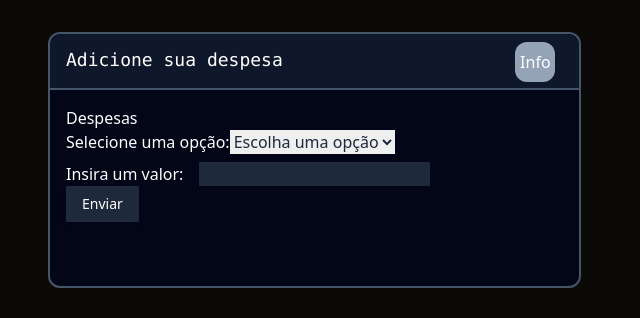
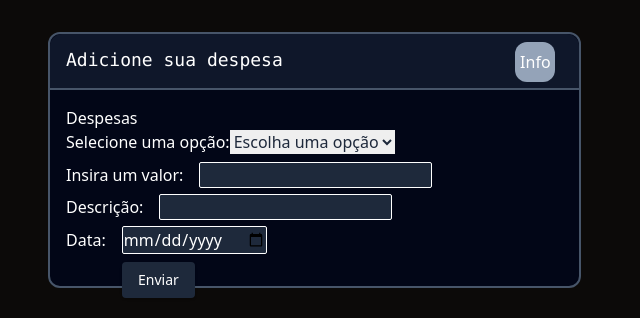
Before and after one commit to LippeOli/Carteira-Virtual, a React (Vite) app in the folder frontend/: page / in a window 1280 px wide. Shown: the top 318 px of the page, without its empty margins (0-640 px from the left). Built offline with nearby package versions, Linux system fonts and the light colour scheme; no server answers.

Commit message:
update: atributs despesas n list

```diff
--- a/frontend/src/components/Despesas/criarDesp.tsx
+++ b/frontend/src/components/Despesas/criarDesp.tsx
@@ -8,31 +8,34 @@ interface CriarDespProps {
 function CriarDesp({ onSubmitSuccess }: CriarDespProps) {
   const [selection, setSelection] = useState<string>('');
   const [value, setValue] = useState<string>('');
+  const [descricao, setDescricao] = useState<string>(''); // Novo campo
+  const [data, setData] = useState<string>(''); // Novo campo
 
   const handleSubmit = async (e: React.FormEvent) => {
     e.preventDefault();
 
-    // Criar objeto da Despesa
-    const data = {
+    // Criar objeto da Despesa com os novos atributos
+    const dataToSend = {
       tipo: selection,
       valor: parseFloat(value),
+      descricao: descricao,
+      data: new Date(data).toISOString(), // Convertendo para formato ISO
     };
 
     try {
-      // Faz o Request da API dentro da função handleSubmit
+      // Faz o Request da API
       const response = await fetch('http://localhost:3333/despesas', {
         method: 'POST',
         headers: {
           'Content-Type': 'application/json',
         },
-        body: JSON.stringify(data),
+        body: JSON.stringify(dataToSend),
       });
 
       if (response.ok) {
         const result = await response.json();
         console.log('Sucesso:', result);
 
-        // Chamar a função para recarregar o gráfico se ela existir
         if (onSubmitSuccess) {
           onSubmitSuccess();
         }
@@ -45,11 +48,12 @@ function CriarDesp({ onSubmitSuccess }: CriarDespProps) {
       alert('Erro na conexão com a API');
     }
 
-    // Após a resposta ser tratada, redefina os valores dos inputs
+    // Resetando os valores dos inputs após envio
     setSelection('');
     setValue('');
+    setDescricao('');
+    setData('');
   };
-
 
   return (
     <div>
@@ -72,13 +76,33 @@ function CriarDesp({ onSubmitSuccess }: CriarDespProps) {
             type="text"
             value={value}
             onChange={(e) => setValue(e.target.value)}
-            className='bg-slate-800 ml-4 rounded-md'
+            className='bg-slate-800 ml-4 rounded-[2px] border border-white gap-4 max-w-md mx-auto'
+          />
+        </label>
+        <br />
+        <label>
+          Descrição:
+          <input
+            type="text"
+            value={descricao}
+            onChange={(e) => setDescricao(e.target.value)}
+            className='bg-slate-800 ml-4 rounded-[2px] border border-white gap-4 max-w-md mx-auto mt-1.5'
+          />
+        </label>
+        <br />
+        <label>
+          Data:
+          <input
+            type="date"
+            value={data}
+            onChange={(e) => setData(e.target.value)}
+            className=' bg-slate-800 ml-4 rounded-[2px] border border-white gap-4 max-w-md mx-auto mt-1.5'
           />
         </label>
         <br />
         <Button
           type='submit'
-          className='bg-slate-800 rounded-md'
+          className='bg-slate-800 rounded-[4px] mt-2 ml-14'
         >
           Enviar
         </Button>
--- a/frontend/src/components/Despesas/legendaDesp.tsx
+++ b/frontend/src/components/Despesas/legendaDesp.tsx
@@ -4,7 +4,9 @@ import React, { useState, useEffect } from 'react';
 interface Despesa {
   id: number;
   tipo: string;
-  valor: string; // String porque o total vem como string no JSON da API
+  valor: string;
+  descricao?: string;
+  data?: string;
 }
 
 const Legenda: React.FC = () => {
@@ -48,12 +50,25 @@ const Legenda: React.FC = () => {
       <h1>Lista de Despesas</h1>
       <ul>
         {despesas.map((despesa, index) => (
-          <li key={index} className='text-sm mt-2'>
-            {despesa.tipo} -------- {despesa.valor}
-            <button onClick={() =>
+          <li key={index} className='flex text-sm mt-2'>
+           <div className='flex-col'>
+              {despesa.tipo} -------- {despesa.valor}
+              <div className='flex'>
+                {despesa.descricao && <p className="text-xs text-gray-400">{despesa.descricao}</p>}
+                {despesa.data && (
+                  <p className="ml-6 text-xs text-gray-400">
+                    dia: {new Date(despesa.data).getDate()} {/* Exibe apenas o dia */}
+                  </p>
+                )}
+
+              </div>
+            </div>
+            <button
+              onClick={() =>
               handleDelete(despesa.id)}
-              className='ml-3'
-              >⋮</button>
+              className='ml-6 '
+              >✖
+            </button>
           </li>
         ))}
       </ul>
```
Also changed, not shown: 6 other files (tests, documents, lock files or other folders).
